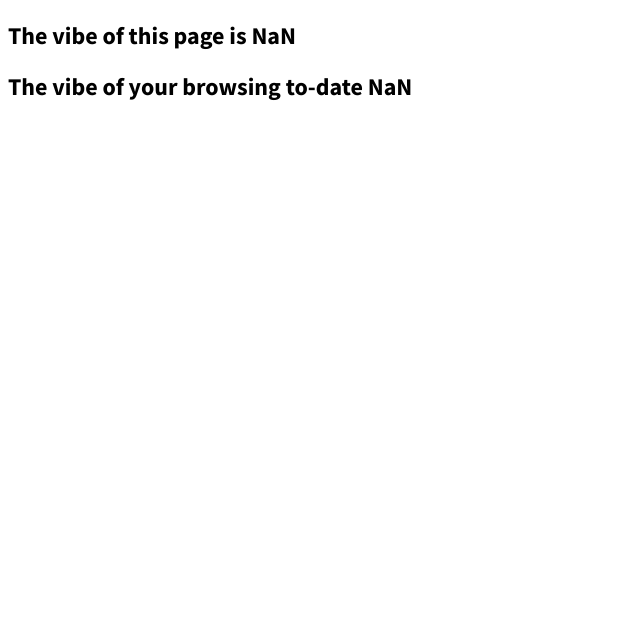
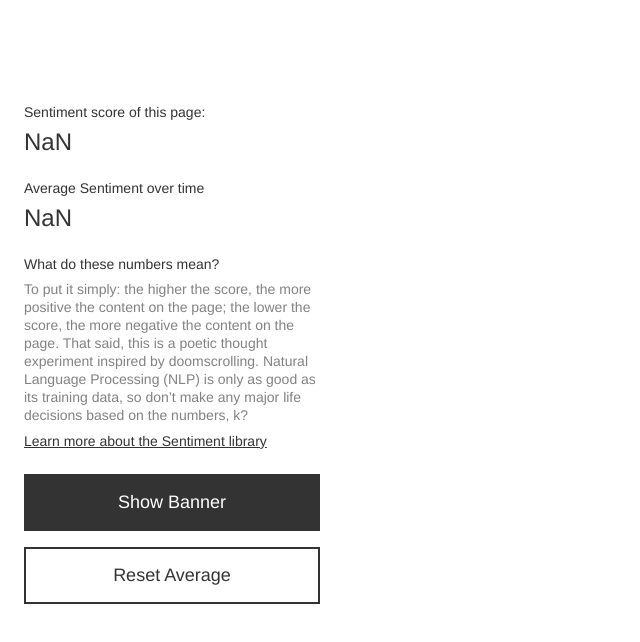
Before and after one commit to rarar/Vibes-Extension, a browser extension: page client/index.html in a window 1280 px wide. Shown: the whole page, without its empty margins (0-640 px from the left). Drawn offline with Linux system fonts and the light colour scheme.

Commit message:
updated browser extension

```diff
--- a/client/client.js
+++ b/client/client.js
@@ -1,10 +1,60 @@
-let vibeText = document.getElementById("vibeText");
-let scoreText = document.getElementById("scoreText");
+//alert("loaded");
+let h1 = document.getElementById("text-vibe");
+let current = document.getElementById("score-text");
+let average = document.getElementById("avg-text");
+let header = document.getElementById("vibe-header");
 
-chrome.storage.sync.get("currentVibe", ({ currentVibe }) =>{
-  vibeText.innerHTML = Math.round(currentVibe);
+chrome.storage.sync.get("score", ({ score }) =>{
+  current.innerHTML = Math.round(score*1000)/10;
 });
 
-chrome.storage.sync.get("score", ({ score }) =>{
-  scoreText.innerHTML = Math.round(score);
+chrome.storage.sync.get("avg", ({ avg }) =>{
+  average.innerHTML = Math.round(avg*1000)/10;
 });
+
+chrome.storage.sync.get("text", ({ text }) =>{
+  h1.innerHTML = text;
+});
+
+chrome.storage.sync.get("bg", ({ bg }) =>{
+  header.style.cssText = "padding: 16px;" + bg;
+});
+
+chrome.storage.sync.get("bannerOn", ({ bannerOn }) =>{
+  if (!bannerOn) {
+    document.getElementById("toggle-banner").innerHTML = "Show Banner";
+  } else {
+    document.getElementById("toggle-banner").innerHTML = "Hide Banner";
+  }
+});
+
+
+document.getElementById("toggle-banner").addEventListener("click", (event)=>{
+  event.preventDefault();
+  let toggle = "";
+  if (document.getElementById("toggle-banner").innerHTML == "Hide Banner") {
+    document.getElementById("toggle-banner").innerHTML = "Show Banner";
+    toggle = "hide";
+  } else {
+    document.getElementById("toggle-banner").innerHTML = "Hide Banner";
+    toggle = "show";
+  }
+  chrome.runtime.sendMessage({
+    toggle: toggle
+  });
+});
+
+document.getElementById("reset").addEventListener("click", (event)=>{
+  event.preventDefault();
+  average.innerHTML = "0";
+  chrome.runtime.sendMessage({
+    reset: "reset"
+  })
+});
+
+document.getElementById("learn-more").addEventListener("click", (event)=>{
+  alert("clicked learn more");
+  chrome.tabs.create({
+    url: document.getElementById("learn-more").href
+  });
+});
--- a/client/index.html
+++ b/client/index.html
@@ -10,8 +10,25 @@
 </head>
 
 <body>
-  <h2>The vibe of this page is <span id="vibeText"></span></h2>
-  <h2>The vibe of your browsing to-date <span id="scoreText"></span></h2>
+  <header id="vibe-header">
+    <h1 id="text-vibe"></h1>
+  </header>
+  <main>
+    <dl>
+      <dt>Sentiment score of this page:</dt>
+      <dd id="score-text">Thinking…</dd>
+      <dt>Average Sentiment over time</dt>
+      <dd id="avg-text">Thinking…</dd>
+      <dt>What do these numbers mean?</dt>
+      <dd id="desc">To put it simply: the higher the score, the more positive the content on the page; the lower the score, the more negative the content on the page. That said, this is a poetic thought experiment inspired by doomscrolling. Natural Language Processing (NLP) is only as good as its training data, so don’t make any major life decisions based on the numbers, k?<br/>
+      <a id="learn-more" href="https://www.npmjs.com/package/sentiment">Learn more about the Sentiment library</a>
+      </dd>
+    </dl>
+  </main>
+  <div>
+    <a href="#" id="toggle-banner">Hide Banner</a>
+    <a href="#" id="reset">Reset Average</a>
+  </div>
   <script src="client.js"></script>
 </body>
 
--- a/client/styles.css
+++ b/client/styles.css
@@ -1,5 +1,84 @@
-html, body {
-  width: 240;
-  height: 360px;
-  font-family: "Source Sans Pro", sans-serif;
+body {
+  width: 324px;
+  height: auto ;
+  font-family: Helvetica, sans-serif;
+  padding: 8px;
+  position: relative;
+  margin: 0;
+  min-height: 640px;
+  -webkit-font-smoothing: antialiased;
+  -moz-osx-font-smoothing: grayscale;
+  color: #333;
 }
+
+header {
+
+}
+
+h1 {
+  font-size: 36px;
+  color: white;
+  font-weight: normal;
+  padding: 0;
+  margin: 0;
+  line-height: 2.5rem;
+}
+
+dl {
+  margin: 24px 16px;
+}
+
+dt {
+  font-size: 14px;
+  margin-bottom: 8px
+}
+
+dd {
+  font-size: 24px;
+  margin: 0 0 24px 0;
+}
+
+dd#desc {
+  font-size: 14px;
+  color: #828282;
+  line-height: 1.125rem;
+}
+
+dd#desc a {
+  display: block;
+  color: #333;
+  margin: 8px 0 0 0;
+}
+
+div {
+  padding: 0 16px 16px 16px;
+}
+
+div a {
+  display: block;
+  width: 100%;
+  margin: 16px auto;
+  height: auto;
+  background: #333;
+  color: #fff;
+  text-align: center;
+  text-decoration: none;
+  font-size: 18px;
+  padding: 16px 0;
+  border: #333 2px solid;
+}
+
+div a#reset {
+  background: #fff;
+  color: #333;
+}
+
+div a#toggle-banner:hover {
+  background: #fff;
+  color: #333;
+}
+
+div a#reset:hover {
+  background: #333;
+  color: #fff;
+}
--- a/rollup.config.js
+++ b/rollup.config.js
@@ -19,7 +19,7 @@ export default [
     plugins: [
       copy({
         targets: [
-          { src: ["client/index.html", "client/client.js", "client/styles.css"], dest: "dist" }],
+          { src: ["client/index.html", "client/client.js", "client/styles.css", "client/vibes-16x16.png", "client/vibes-128x128.png", "client/vibes-48x48.png"], dest: "dist" }],
       }),
       json(),
       commonjs(),
```
Also changed, not shown: src/background.js (+99 -21 lines), client/vibes-128x128.png (added), client/vibes-16x16.png (added), client/vibes-48x48.png (added), src/manifest.json.
